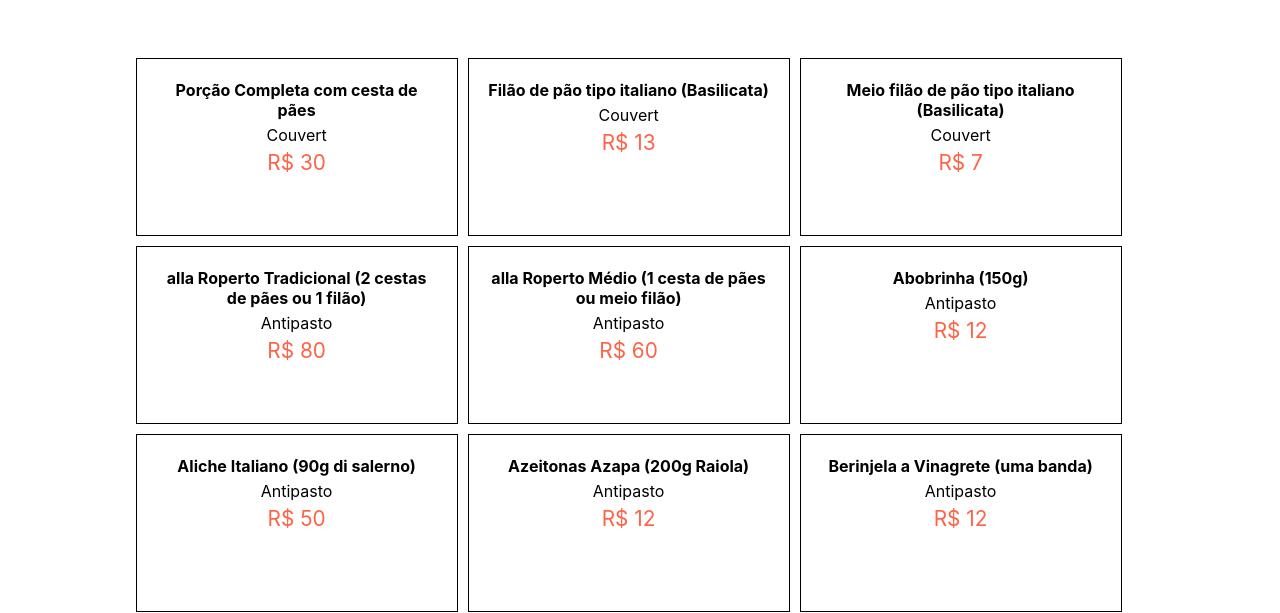
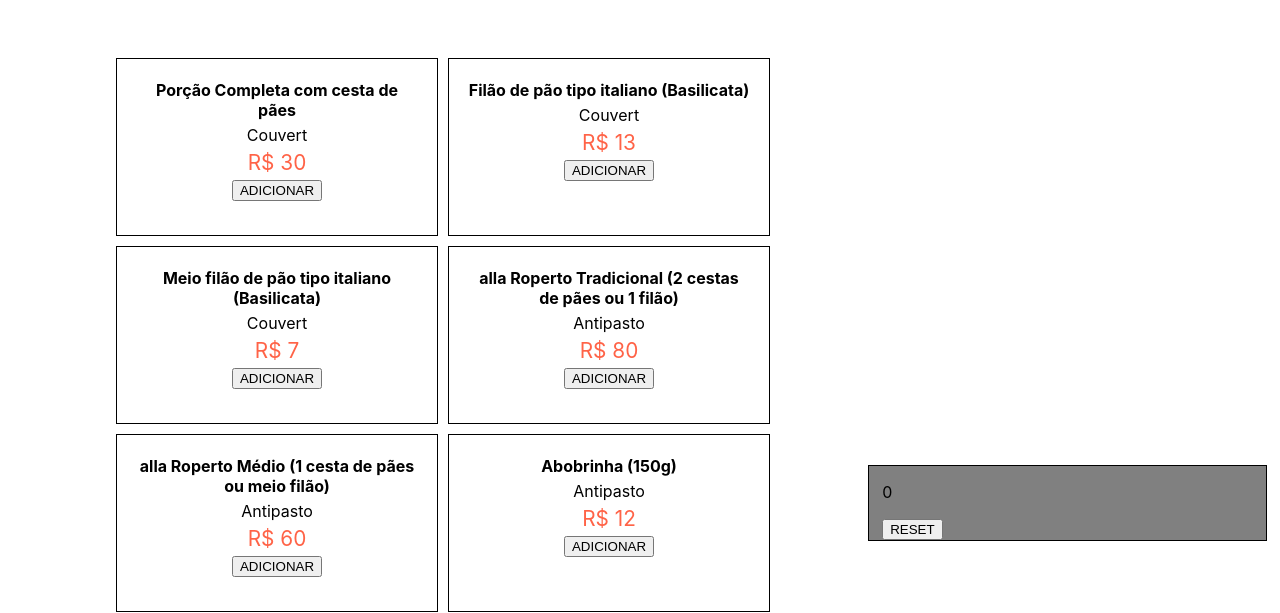
Before and after one commit to giuroperto/search-page, a React (Create React App) app: page / in a window 1280 px wide. Shown: the part 251-864 px from the top of the page. Built offline with nearby package versions, Linux system fonts and the light colour scheme; a web font is replaced by a local one.

Commit message:
adding order to show items and total

```diff
--- a/src/Components/AllItems/AllItems.js
+++ b/src/Components/AllItems/AllItems.js
@@ -12,6 +12,8 @@ const ListaDeliveryItems = () => {
   const [ search, setSearch ] = useState(false);
   const [ pageHeight, setPageHeight ] = useState(0);
   const [ type, setType ] = useState("DELIVERY");
+  const [ order, setOrder ] = useState([]);
+  const [ totalOrder, setTotalOrder ] = useState(0);
 
   const handleChange = (e) => {
     e.preventDefault();
@@ -46,6 +48,31 @@ const ListaDeliveryItems = () => {
     setType(value);
   };
 
+  const saveItem = (e) => {
+    e.preventDefault();
+
+    const { name, value } = e.target;
+
+    const adjValue = Number(value);
+
+    const newItem = { name, adjValue };
+
+    setOrder([...order, newItem]);
+    setTotalOrder(totalOrder + adjValue);
+
+    console.log(order);
+    console.log(value);
+    console.log(name);
+    console.log(totalOrder);
+    console.log(adjValue);
+  };
+
+  const resetCart = (e) => {
+    e.preventDefault();
+    setOrder([]);
+    setTotalOrder(0);
+  }
+
   return(
     <div className="lista-items-delivery-container">
       <div className="header-lista-items-delivery">
@@ -72,6 +99,7 @@ const ListaDeliveryItems = () => {
                 <h4>{item.ITEM}</h4>
                 <p>{item.GROUP}</p>
                 <p className="price">R$ {item.PRICE_DELIVERY}</p>
+                <button name={item.ITEM} value={item.PRICE_DELIVERY} onClick={saveItem}>ADICIONAR</button>
               </div>
             ))
           ) : (
@@ -80,6 +108,7 @@ const ListaDeliveryItems = () => {
                 <h4>{item.ITEM}</h4>
                 <p>{item.GROUP}</p>
                 <p className="price">R$ {item.PRICE_MENU}</p>
+                <button name={item.ITEM} value={item.PRICE_MENU} onClick={saveItem}>ADICIONAR</button>
               </div>
             ))
           )
@@ -90,6 +119,7 @@ const ListaDeliveryItems = () => {
                 <h4>{item.ITEM}</h4>
                 <p>{item.GROUP}</p>
                 <p className="price">R$ {item.PRICE_DELIVERY}</p>
+                <button name={item.ITEM} value={item.PRICE_DELIVERY} onClick={saveItem} >ADICIONAR</button>
               </div>
             ))
           ) : (
@@ -98,12 +128,30 @@ const ListaDeliveryItems = () => {
                 <h4>{item.ITEM}</h4>
                 <p>{item.GROUP}</p>
                 <p className="price">R$ {item.PRICE_MENU}</p>
+                <button name={item.ITEM} value={item.PRICE_MENU} onClick={saveItem}>ADICIONAR</button>
               </div>
             ))
           )
         )
       }
       </div>
+      {
+        order && (
+          <div className="cart">
+          {
+            order.map((el, idx) => {
+              return (
+                <div className="cart-item" key={idx}>
+                  <p><span>{el.name}</span><span>{el.adjValue}</span></p>
+                </div>
+              )
+            })
+          }
+            <p>{totalOrder}</p>
+            <button onClick={resetCart}>RESET</button>
+          </div>
+        )
+      }
       {
         pageHeight > 100 && (
           <div className="go-up">
--- a/src/css/AllItems.css
+++ b/src/css/AllItems.css
@@ -67,7 +67,7 @@
       font-size: 1rem;
       margin-right: 5vw; }
   .lista-items-delivery-container .page-style {
-    width: 95vw;
+    width: 70vw;
     display: flex;
     flex-direction: column;
     align-items: center; }
@@ -87,6 +87,14 @@
       .lista-items-delivery-container .page-style .item .price {
         color: tomato;
         font-size: 1.3rem; }
+  .lista-items-delivery-container .cart {
+    position: fixed;
+    width: 30vw;
+    padding-left: 1vw;
+    right: 1vw;
+    bottom: 1vh;
+    border: 1px solid black;
+    background-color: gray; }
   .lista-items-delivery-container .go-up {
     position: fixed;
     right: 2.5vw;
@@ -107,7 +115,7 @@
     position: relative;
     top: -5vh; }
   .lista-items-delivery-container .page-style {
-    width: 99vw;
+    width: 70vw;
     flex-direction: row;
     flex-wrap: wrap;
     justify-content: center; }
--- a/src/routes.js
+++ b/src/routes.js
@@ -10,7 +10,7 @@ const Routes = () => {
 
   return(
     <div>
-      <Router basename="/consulta-delivery-set20">
+      <Router basename="/consulta-delivery-out20">
         <Switch>
           <Route path={ROUTES.HOME} exact component={AllItems} />
         </Switch>
--- a/src/scss/AllItems.scss
+++ b/src/scss/AllItems.scss
@@ -104,7 +104,7 @@ $icon: 2.5rem;
   }
 
   .page-style {
-    width: 95vw;
+    width: 70vw;
     display: flex;
     flex-direction: column;
     align-items: center;
@@ -132,6 +132,16 @@ $icon: 2.5rem;
         font-size: 1.3rem;
       }
     }
+  }
+
+  .cart {
+    position: fixed;
+    width: 30vw;
+    padding-left: 1vw;
+    right: 1vw;
+    bottom: 1vh;
+    border: 1px solid black;
+    background-color: gray;
   }
 
   .go-up {
@@ -169,7 +179,7 @@ $icon: 2.5rem;
     }
 
     .page-style {
-      width: 99vw;
+      width: 70vw;
       flex-direction: row;
       flex-wrap: wrap;
       justify-content: center;
```
